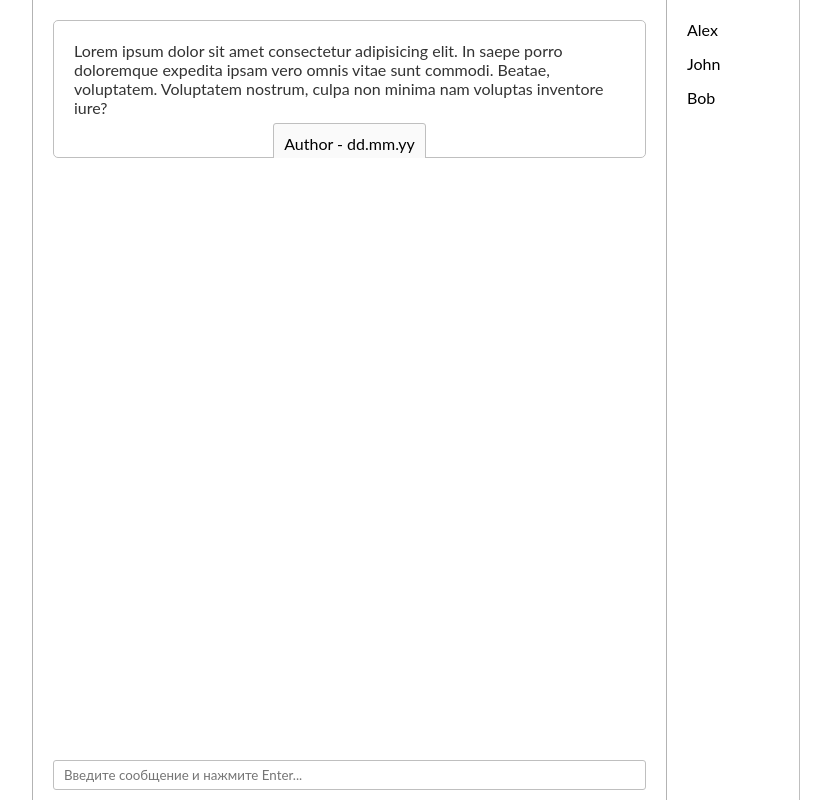
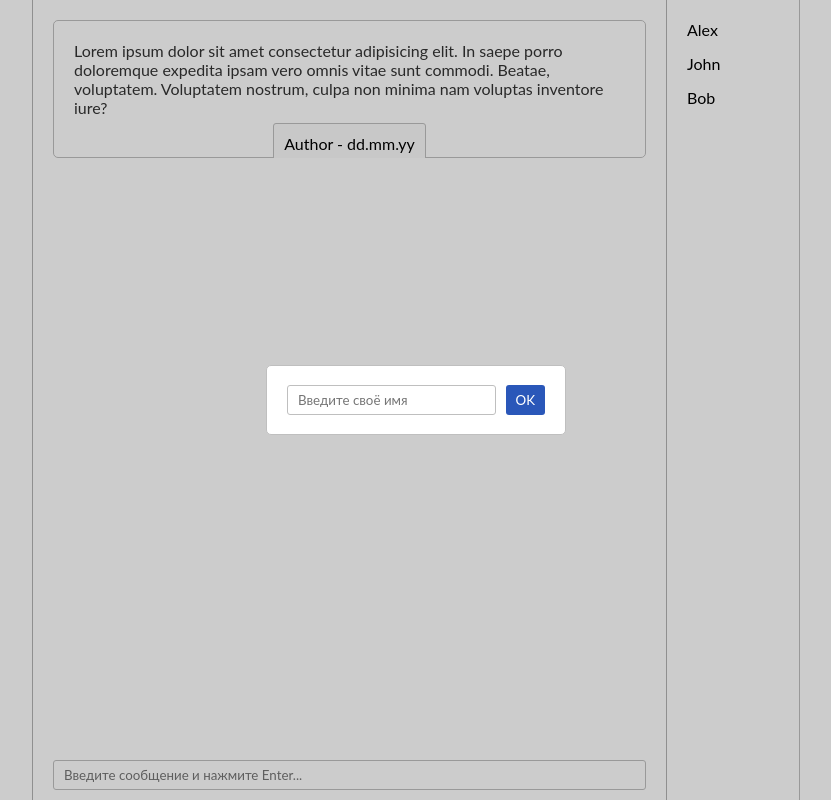
Before and after one commit to UniBreakfast/modularity-playground, a website: page public/chat/index.html in a window 1280 px wide. Shown: the whole page, without its empty margins (224-1055 px from the left). Drawn offline with Linux system fonts and the light colour scheme.

Commit message:
set name modal

```diff
--- a/public/chat/index.html
+++ b/public/chat/index.html
@@ -6,6 +6,7 @@
   <meta name="viewport" content="width=device-width, initial-scale=1.0">
   <title>Chat</title>
   <link rel="stylesheet" href="style.css">
+  <script src="script.js" defer></script>
 </head>
 
 <body>
@@ -30,6 +31,14 @@
       </ul>
     </div>
   </main>
+
+  <div id="setNameModal" class="modal">
+    <div class="bg"></div>
+    <div class="content">
+      <input type="text" id="setNameInp" placeholder="Введите своё имя">
+      <button id="setNameBtn">OK</button>
+    </div>
+  </div>
 </body>
 
 </html>
--- /dev/null
+++ b/public/chat/script.js
@@ -0,0 +1,15 @@
+let username;
+
+setNameBtn.onclick = () => {
+	const name = setNameInp.value.trim();
+
+	if (name) {
+		username = name;
+		setNameModal.remove();
+		next();
+	} else {
+		setNameInp.value = 'Ошибка!';
+	}
+};
+
+function next() {}
--- a/public/chat/style.css
+++ b/public/chat/style.css
@@ -65,7 +65,7 @@ ul li .info span {
 	border: 1px solid #bfbfbf;
 }
 
-#sendMessageInp {
+input {
 	position: absolute;
 	bottom: 10px;
 	left: 20px;
@@ -78,10 +78,71 @@ ul li .info span {
 	transition: 0.3s;
 }
 
-#sendMessageInp:focus {
+input:focus {
 	border: 1px solid blue;
 }
 
-#sendMessageInp:focus::placeholder {
+input:focus::placeholder {
 	opacity: 0;
 }
+
+.modal {
+	position: fixed;
+	top: 0;
+	left: 0;
+	right: 0;
+	bottom: 0;
+	display: flex;
+	justify-content: center;
+	align-items: center;
+}
+
+.modal .content {
+	width: 300px;
+	height: 70px;
+	display: flex;
+	justify-content: center;
+	align-items: center;
+	padding: 20px;
+	position: absolute;
+	background: #ffffff;
+	border: 1px solid #bfbfbf;
+	border-radius: 5px;
+	z-index: 9;
+}
+
+.modal .content button {
+	height: 30px;
+	margin-left: 10px;
+	display: flex;
+	justify-content: center;
+	align-items: center;
+}
+
+.modal .content input {
+	position: unset;
+}
+
+.modal .bg {
+	z-index: 1;
+	position: fixed;
+	top: 0;
+	left: 0;
+	right: 0;
+	bottom: 0;
+	background: #00000033;
+}
+
+button {
+	background: #2a57b9;
+	color: #fff;
+	padding: 10px;
+	border-radius: 3px;
+	border: none;
+	cursor: pointer;
+	transition: 0.3s;
+}
+
+button:hover {
+	opacity: 0.8;
+}
```
